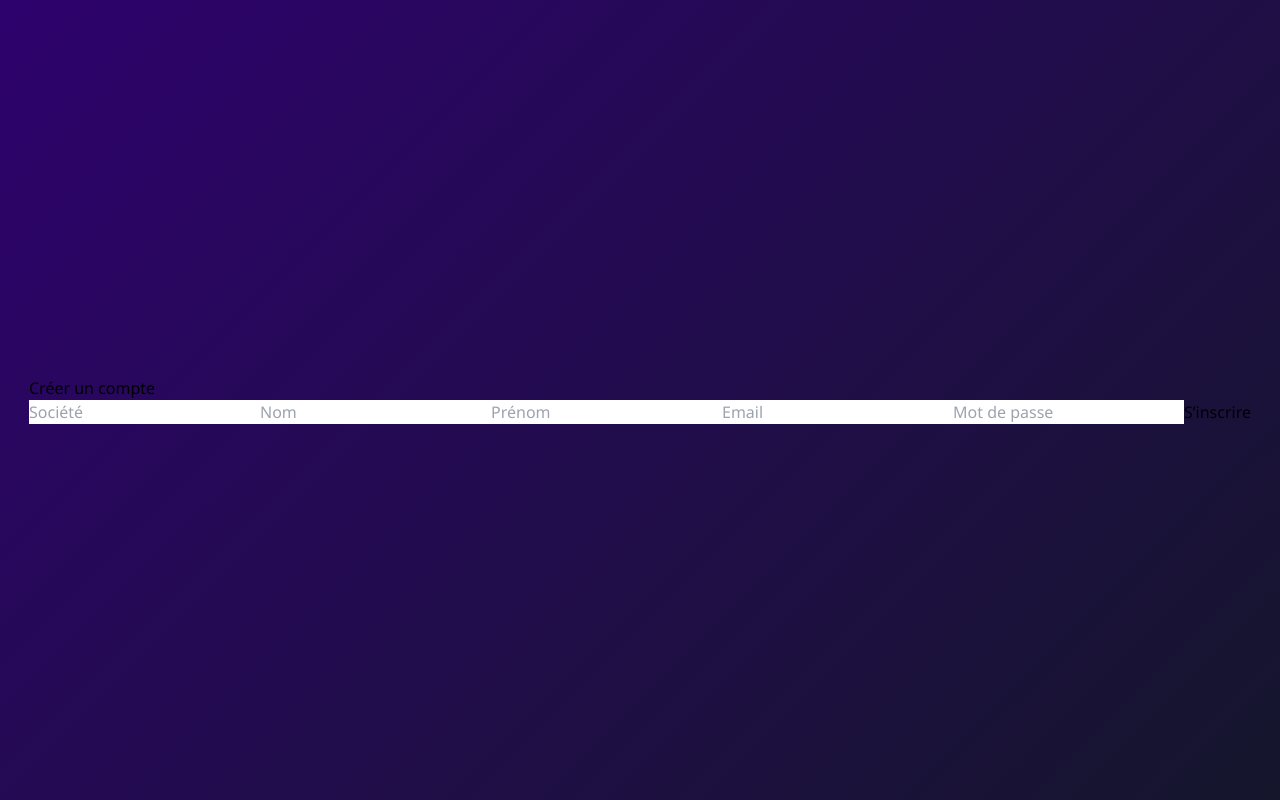
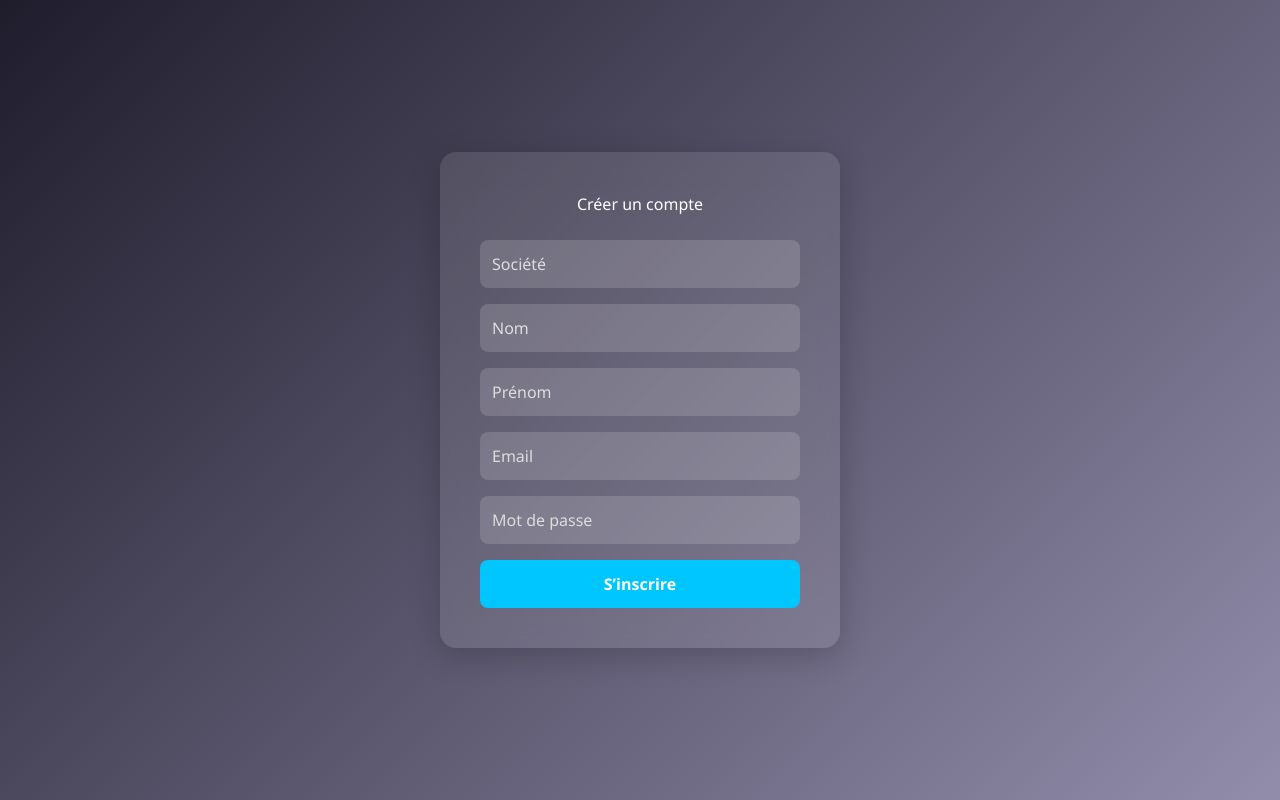
Before and after one commit to OneOffsas/OneOFFClaim, a React (Vite) app: page /register in a window 1280 px wide. Built offline with nearby package versions, Linux system fonts and the light colour scheme; the HTML template or start-up script is replaced by a standard one.

Commit message:
Update register.css

```diff
--- a/src/pages/register.css
+++ b/src/pages/register.css
@@ -1,70 +1,63 @@
 .register-container {
-  background: linear-gradient(135deg, #2e026d, #15162c);
-  height: 100vh;
+  min-height: 100vh;
   display: flex;
   justify-content: center;
   align-items: center;
+  background: linear-gradient(135deg, #1f1c2c, #928dab);
   font-family: 'Segoe UI', sans-serif;
 }
 
-.register-box {
-  background: rgba(255, 255, 255, 0.08);
-  padding: 3rem;
-  border-radius: 1rem;
-  backdrop-filter: blur(10px);
+.register-form {
+  background: rgba(255, 255, 255, 0.1);
+  padding: 40px;
+  border-radius: 16px;
+  backdrop-filter: blur(15px);
   box-shadow: 0 8px 32px rgba(0, 0, 0, 0.2);
-  width: 90%;
-  max-width: 420px;
-  text-align: center;
+  width: 100%;
+  max-width: 400px;
   color: white;
 }
 
-.register-box h2 {
-  margin-bottom: 1.5rem;
-  font-size: 2rem;
+.register-form h2 {
+  text-align: center;
+  margin-bottom: 24px;
+  color: #fff;
 }
 
-.register-box input {
+.register-form input {
   width: 100%;
-  padding: 0.75rem;
-  margin: 0.5rem 0;
+  padding: 12px;
+  margin-bottom: 16px;
   border: none;
-  border-radius: 0.5rem;
-  font-size: 1rem;
+  border-radius: 8px;
+  background-color: rgba(255, 255, 255, 0.15);
+  color: white;
+  font-size: 16px;
 }
 
-.register-box button {
-  width: 100%;
-  padding: 0.75rem;
-  margin-top: 1rem;
-  border: none;
-  background-color: #3b82f6;
-  color: white;
-  font-size: 1rem;
-  border-radius: 0.5rem;
-  cursor: pointer;
-  transition: background-color 0.3s ease;
+.register-form input::placeholder {
+  color: #ddd;
 }
 
-.register-box button:hover {
-  background-color: #2563eb;
+.register-form button {
+  width: 100%;
+  padding: 12px;
+  background-color: #00c6ff;
+  border: none;
+  border-radius: 8px;
+  color: white;
+  font-weight: bold;
+  font-size: 16px;
+  cursor: pointer;
+  transition: background 0.3s;
 }
 
-.message-box {
-  margin-bottom: 1rem;
-  padding: 0.5rem;
-  background-color: rgba(255, 255, 255, 0.1);
-  border-radius: 0.5rem;
-  font-size: 0.95rem;
+.register-form button:hover {
+  background-color: #007bbf;
 }
 
-.redirect-link {
-  margin-top: 1rem;
-  font-size: 0.9rem;
+.register-message {
+  margin-top: 16px;
+  text-align: center;
+  font-weight: bold;
 }
-
-.redirect-link span {
-  color: #60a5fa;
-  cursor: pointer;
-  text-decoration: underline;
-}
```
